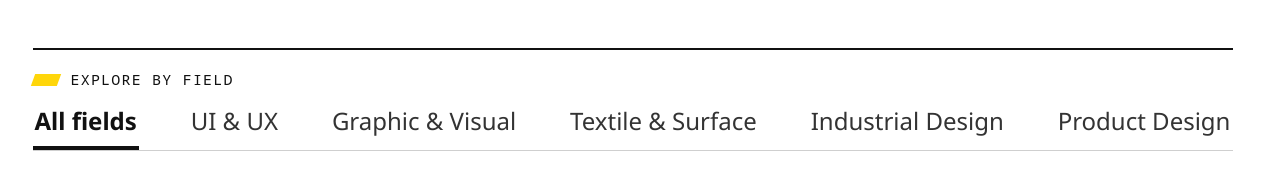
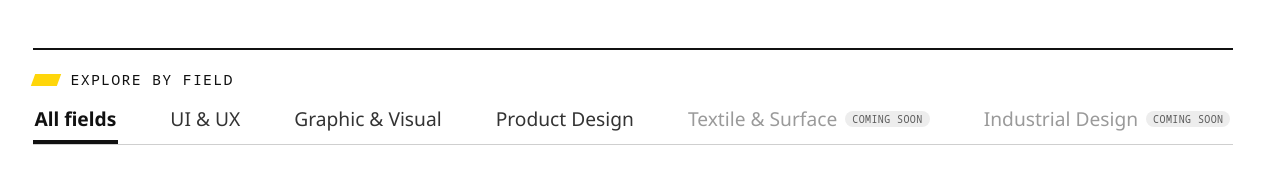
Before and after one commit to shrutibhise12-ui/design-duniya, a plain HTML site: page archive.html in a window 1280 px wide. Both pictures are taken after a click on the button "All fields". Shown: the part 610-800 px from the top of the page. Drawn offline with Linux system fonts and the light colour scheme; a web font is replaced by a local one.

Commit message:
Field filter: UI & UX, Graphic & Visual, Product Design live; Textile & Surface and Industrial Design moved to the end as Coming soon
Co-Authored-By: Claude Opus 5.5 <noreply@anthropic.com>
Claude-Session: https://claude.ai/code/session_01WDEkrN4dhHWjxvjE7hhEpV

```diff
--- a/archive.html
+++ b/archive.html
@@ -14,14 +14,16 @@
 .fields { margin: 40px 0 32px; padding-top: 22px; border-top: 2px solid var(--ink); }
 .fields__label { display: flex; align-items: center; gap: 12px; margin: 0 0 14px; font: 500 15px/1 var(--mono); letter-spacing: 0.08em; text-transform: uppercase; color: var(--ink); }
 .fields__label::before { content: ""; width: 26px; height: 12px; background: var(--board); transform: skewX(-20deg); }
-.fields__tabs { display: flex; justify-content: space-between; gap: 8px 28px; overflow-x: auto; scrollbar-width: none; border-bottom: 1px solid #CFCFCF; }
+.fields__tabs { display: flex; justify-content: space-between; gap: 8px 22px; overflow-x: auto; scrollbar-width: none; border-bottom: 1px solid #CFCFCF; }
 .fields__tabs::-webkit-scrollbar { display: none; }
-.fields__tabs button { flex: none; position: relative; padding: 6px 2px 14px; border: 0; background: none; color: #333; font: 400 clamp(17px, 1.9vw, 24px)/1.2 var(--sans); cursor: pointer; white-space: nowrap; }
+.fields__tabs button { flex: none; position: relative; padding: 6px 2px 14px; border: 0; background: none; color: #333; font: 400 clamp(16px, 1.5vw, 21px)/1.2 var(--sans); cursor: pointer; white-space: nowrap; }
 .fields__tabs button:hover { color: var(--ink); }
 .fields__tabs button::after { content: ""; position: absolute; left: 0; right: 0; bottom: -1px; height: 5px; background: var(--ink); transform: scaleX(0); transition: transform .2s; }
 .fields__tabs button[aria-pressed="true"] { color: var(--ink); font-weight: 700; }
 .fields__tabs button[aria-pressed="true"]::after { transform: scaleX(1); }
 .fields__tabs button:focus-visible { outline: 2px solid var(--neel); outline-offset: 2px; }
+.fields__tabs button.is-soon { color: #9A9A9A; cursor: default; display: inline-flex; align-items: center; gap: 8px; }
+.fields__soon { padding: 2px 7px; border-radius: 999px; background: var(--fog); color: var(--mute); font: 500 10px/1.2 var(--mono); letter-spacing: 0.04em; text-transform: uppercase; }
 .fields__none { padding: 16px 0 8px; color: var(--mute); }
 .is-off, .is-empty { display: none !important; }
 @media (max-width: 760px) { .fields__tabs { justify-content: flex-start; } .fields__tabs button { font-size: 17px; } }
@@ -807,8 +809,8 @@ a.media:hover { text-decoration: none; }
     </div>
   </div>
   <div class="wrap">
-    <div class="fields" role="group" aria-labelledby="fields-head"><p class="fields__label" id="fields-head">Explore by field</p><div class="fields__tabs"><button type="button" data-f="all" aria-pressed="true">All fields</button><button type="button" data-f="ux" aria-pressed="false">UI &amp; UX</button><button type="button" data-f="graphic" aria-pressed="false">Graphic &amp; Visual</button><button type="button" data-f="textile" aria-pressed="false">Textile &amp; Surface</button><button type="button" data-f="industrial" aria-pressed="false">Industrial Design</button><button type="button" data-f="product" aria-pressed="false">Product Design</button></div></div>
-    <p class="fields__none" id="fields-none" hidden>No stories from this field yet. New fields start with the next issue.</p>
+    <div class="fields" role="group" aria-labelledby="fields-head"><p class="fields__label" id="fields-head">Explore by field</p><div class="fields__tabs"><button type="button" data-f="all" aria-pressed="true">All fields</button><button type="button" data-f="ux" aria-pressed="false">UI &amp; UX</button><button type="button" data-f="graphic" aria-pressed="false">Graphic &amp; Visual</button><button type="button" data-f="product" aria-pressed="false">Product Design</button><button type="button" class="is-soon" data-f="textile" disabled aria-disabled="true">Textile &amp; Surface<span class="fields__soon">Coming soon</span></button><button type="button" class="is-soon" data-f="industrial" disabled aria-disabled="true">Industrial Design<span class="fields__soon">Coming soon</span></button></div></div>
+    <p class="fields__none" id="fields-none" hidden>No stories from this field yet. Graphic &amp; Visual and Product Design start with the next issue.</p>
   </div>
   <div class="wrap" id="editions">
     <section class="ar__issue" id="issue-08" aria-labelledby="issue-08-head">
@@ -920,12 +922,12 @@ a.media:hover { text-decoration: none; }
     var any = false;
     document.querySelectorAll('[data-field]').forEach(function (el) { var on = f === 'all' || el.getAttribute('data-field') === f; el.classList.toggle('is-off', !on); if (on) any = true; });
     document.querySelectorAll('.ar__issue, [data-field-group]').forEach(function (g) { g.classList.toggle('is-empty', f !== 'all' && !g.querySelector('[data-field]:not(.is-off)')); });
-    document.querySelectorAll('.fields button').forEach(function (b) { b.setAttribute('aria-pressed', String(b.getAttribute('data-f') === f)); });
+    document.querySelectorAll('.fields button:not([disabled])').forEach(function (b) { b.setAttribute('aria-pressed', String(b.getAttribute('data-f') === f)); });
     if (none) none.hidden = any;
   }
-  document.querySelectorAll('.fields button').forEach(function (b) { b.addEventListener('click', function () { apply(b.getAttribute('data-f')); }); });
+  document.querySelectorAll('.fields button:not([disabled])').forEach(function (b) { b.addEventListener('click', function () { apply(b.getAttribute('data-f')); }); });
   var q = (location.search.match(/[?&]field=(\w+)/) || [])[1];
-  if (/^(ux|graphic|textile|industrial|product)$/.test(q || '')) apply(q);
+  if (/^(ux|graphic|product)$/.test(q || '')) apply(q);
 })();
 </script>
 </body>
```
Also changed, not shown: index.html (+9 -7 lines).
